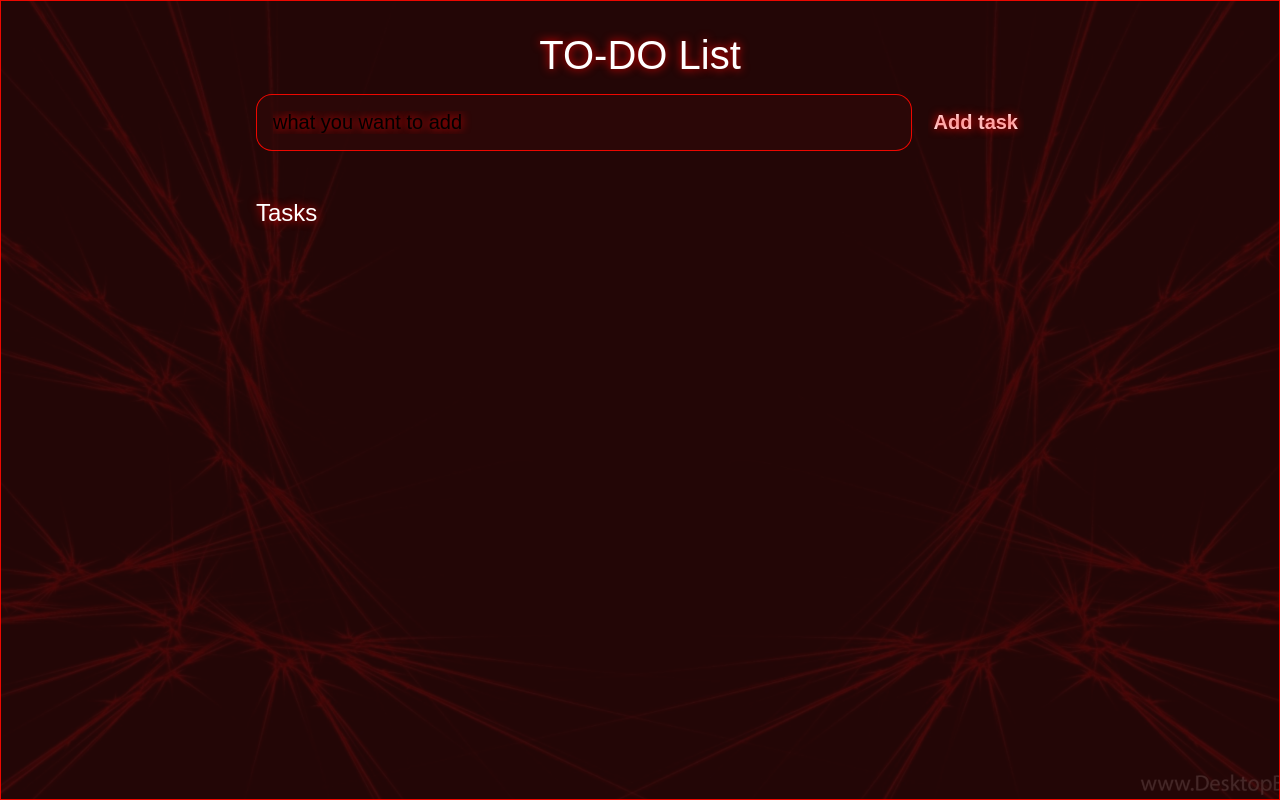
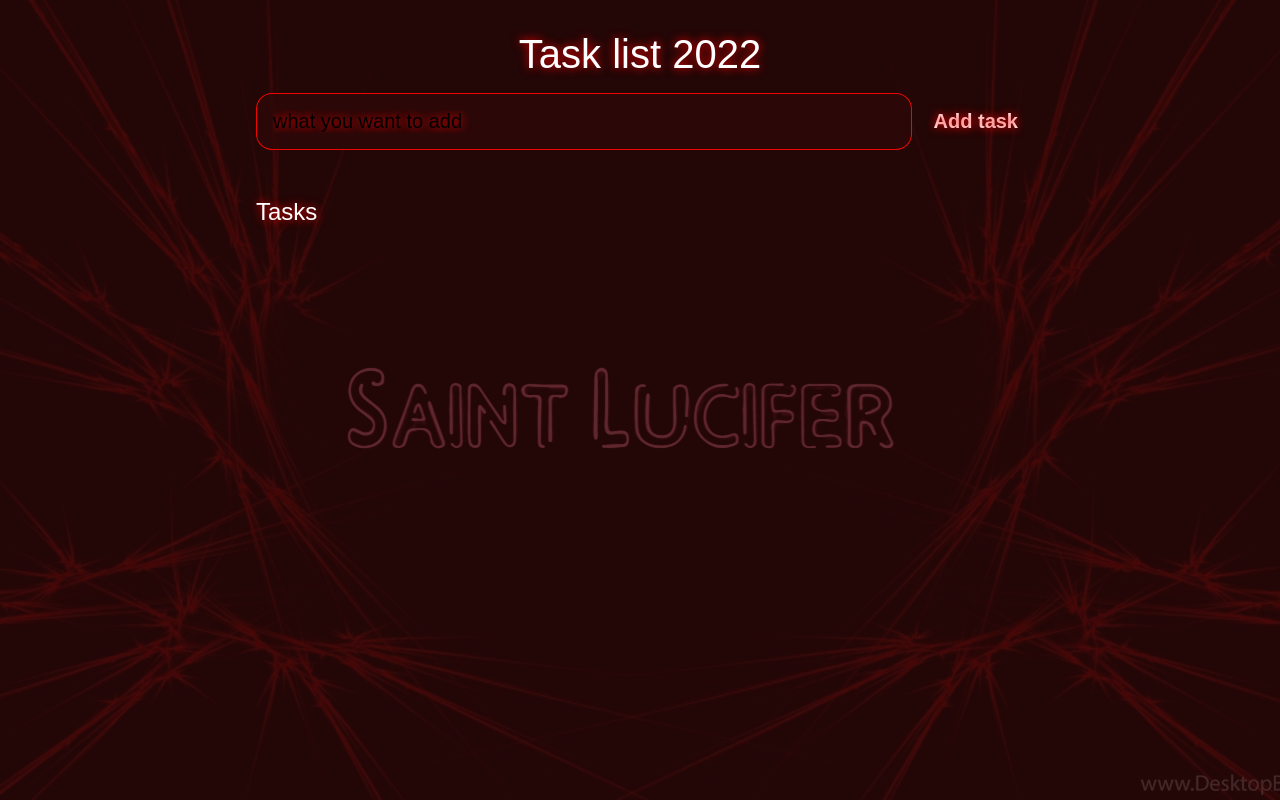
Before and after one commit to abhishek00210/To_Do_List, a plain HTML site: page index.html in a window 1280 px wide. Drawn offline with Linux system fonts and the light colour scheme.

Commit message:
Add files via upload

```diff
--- a/index.html
+++ b/index.html
@@ -4,16 +4,19 @@
     <meta charset="UTF-8">
     <meta http-equiv="X-UA-Compatible" content="IE=edge">
     <meta name="viewport" content="width=device-width, initial-scale=1.0">
-    <title>TO-DO List</title>
+    <title>Task list  2022</title>
 
     <link rel="stylesheet" href="main.css" />
 
 </head>
 <body>
+    <div class="saint">
+        <img src="logo3.png">
+    </div>
     <div class="parallelogram">
 
     <header>
-        <h1>TO-DO List </h1>
+        <h1>Task list 2022</h1>
         <form id="new-task-form">
             <input type="text" id="new-task-input" placeholder="what you want to add"/>
             <input type="submit" id="new-task-submit" value="Add task"/>
--- a/main.css
+++ b/main.css
@@ -14,7 +14,7 @@
 
     background: rgb(46 9 9 / 77%);
 
-    border: 1px solid #ff0800ea;
+
 
 }
 
@@ -79,6 +79,12 @@ input, button {
 #new-task-input::placeholder {
 	text-shadow: 0 0 10px #ff0000;
     color: black;
+}
+.saint {
+    z-index: -1;
+    position: fixed;
+    left: 25%;
+    top: 41%;
 }
 
 #new-task-submit {
```
Also changed, not shown: logo3.png (added).
